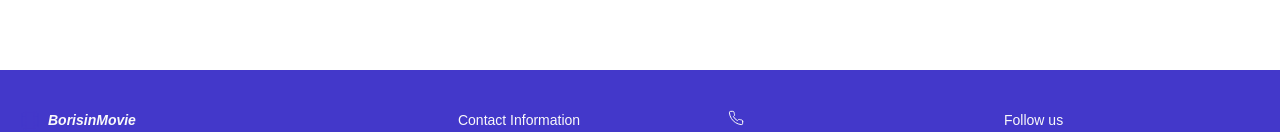
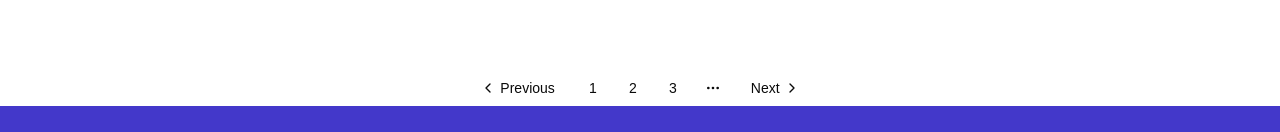
Before and after one commit to borisinparis/movieApp, a Next.js app: page /detail/1 in a window 1280 px wide. Shown: the part 913-1045 px from the top of the page. Built offline with nearby package versions, Linux system fonts and the light colour scheme; no server answers.

Commit message:
page shiljih

```diff
--- a/package.json
+++ b/package.json
@@ -14,6 +14,7 @@
     "@radix-ui/react-navigation-menu": "^1.2.4",
     "@radix-ui/react-select": "^2.1.5",
     "@radix-ui/react-slot": "^1.1.1",
+    "@types/react-router-dom": "^5.3.3",
     "class-variance-authority": "^0.7.1",
     "clsx": "^2.1.1",
     "embla-carousel-react": "^8.5.2",
--- a/src/app/category/[categoryName]/page.tsx
+++ b/src/app/category/[categoryName]/page.tsx
@@ -4,6 +4,18 @@ import Header from "@/components/Header"
 import Footer from "@/components/Footer"
 import Star from "@/app/icons/Star"
 import { useParams } from "next/navigation";
+import { useSearchParams,useRouter } from "next/navigation"
+import Link from "next/link"
+import { useCallback } from "react"
+import {
+    Pagination,
+    PaginationContent,
+    PaginationEllipsis,
+    PaginationItem,
+    PaginationLink,
+    PaginationNext,
+    PaginationPrevious,
+} from "@/components/ui/pagination"
 
 type Movie = {
     id: string,
@@ -13,15 +25,50 @@ type Movie = {
     original_title: string
 }
 
-
 const movieApiKey = "877ff59e9c1c2cdcec5fb423b387b410"
 
 const ExampleComponent = () => {
 
     const [selectedMovie, setSelectedMovie] = useState<Movie[]>([])
-    const [categoryId, setCategoryId] = useState([])
+    const [page,setPage] = useState(1)
 
 
+
+    // const searchParams = useSearchParams()
+    // const page = searchParams.get('page') || "1"
+
+      const searchParams = useSearchParams(); // Read-only search params
+      const router = useRouter();
+
+    // console.log('all page', page)
+
+      const createQueryString = useCallback(
+
+        (name: string, value: string) => {
+          const params = new URLSearchParams(searchParams.toString());
+          params.set(name, value.toString());
+          return params.toString();
+        },
+        [searchParams]
+      );
+
+      const handlePageChange = (direction: "next" | "prev") => {
+        // Get current page from URL, default to 1
+        // let currentPage = Number(searchParams.get("page")) || 1;
+
+        // Increase or decrease page number based on direction
+        // let newPage = direction === "next" ? currentPage + 1 : Math.max(1, currentPage - 1);
+
+        // Update the URL
+        // const newQueryString = createQueryString("page", `${newPage}`);
+        // router.push(`?${newQueryString}`);
+        // console.log(typeof(newPage));
+        // setCategoryId(newPage)
+        let newPage = direction === "next" ? page + 1 : Math.max(1, page - 1);
+
+        setPage(newPage)
+
+      };
 
 
     const params = useParams<{ categoryName: string }>();
@@ -42,7 +89,7 @@ const ExampleComponent = () => {
         const fetchMovies = async (categoryId: string) => {
             try {
                 const popularResponse = await fetch(
-                    `https://api.themoviedb.org/3/movie/${categoryId}?api_key=${movieApiKey}`
+                    `https://api.themoviedb.org/3/movie/${categoryId}?api_key=${movieApiKey}&page=${page}`
                 );
                 const popularData = await popularResponse.json();
                 setSelectedMovie(popularData.results)
@@ -56,7 +103,7 @@ const ExampleComponent = () => {
         };
         fetchMovies(params.categoryName);
 
-    }, [params.categoryName])
+    }, [params.categoryName,page])
 
     return (
         <>
@@ -64,7 +111,7 @@ const ExampleComponent = () => {
             <div className="flex flex-wrap gap-5 lg:gap-8">
                 {selectedMovie.map((movie, idx) => (
                     <div key={idx}>
-                        <a className="group w-[157.5px] overflow-hidden rounded-lg bg-secondary space-y-1 lg:w-[230px]">
+                        <Link href={`/detail/${movie?.id}`} className="group w-[157.5px] overflow-hidden rounded-lg bg-secondary space-y-1 lg:w-[230px]">
                             <div className="overflow-hidden relative w-[157.5px] h-[234px] lg:w-[230px] lg:h-[340px]">
                                 <span className="box-sizing:border-box;display:block;overflow:hidden;width:initial;height:initial;background:none;opacity:1;border:0;margin:0;padding:0;position:absolute;top:0;left:0;bottom:0;right:0">
                                     <img src={`https://image.tmdb.org/t/p/w500${movie?.poster_path}`} alt="" />
@@ -87,11 +134,39 @@ const ExampleComponent = () => {
                                 <h4 className="h-14 overflow-hidden text-ellipsis line-clamp-2 text-lg text-foreground">{movie?.original_title}</h4>
 
                             </div>
-                        </a>
+                        </Link>
                     </div>
 
                 ))}
             </div>
+
+
+            <div>
+                <Pagination>
+                    <PaginationContent>
+                        <PaginationItem>
+                            <PaginationPrevious onClick={() => handlePageChange("prev")} />
+                        </PaginationItem>
+                        {/* <PaginationItem>
+                            <PaginationLink>{ }</PaginationLink>
+                        </PaginationItem> */}
+                        <PaginationItem>
+                            <PaginationLink>{page}</PaginationLink>
+                        </PaginationItem>
+                        <PaginationItem>
+                            <PaginationLink >{page+1}</PaginationLink>
+                        </PaginationItem>
+                        <PaginationItem>
+                            <PaginationEllipsis />
+                        </PaginationItem>
+                        <PaginationItem>
+                            <PaginationNext onClick={() => handlePageChange("next")} />
+                        </PaginationItem>
+                    </PaginationContent>
+                </Pagination>
+
+            </div>
+
             <Footer />
         </>
     )
--- a/src/app/category/[categoryName]/similar/page.tsx
+++ b/src/app/category/[categoryName]/similar/page.tsx
@@ -0,0 +1,8 @@
+"use client"
+export const ExampleComponent = () => {
+    return(
+        <>
+        <div>fasffasfasfasfa</div>
+        </>
+    )
+}
--- a/src/app/detail/[id]/page.tsx
+++ b/src/app/detail/[id]/page.tsx
@@ -2,6 +2,7 @@
 
 import Header from "@/components/Header";
 import Footer from "@/components/Footer"
+import { useSearchParams } from "next/navigation";
 import { useParams } from "next/navigation";
 import React, { useEffect, useState } from "react";
 import Star from "@/app/icons/Star"
@@ -17,10 +18,22 @@ import {
   DialogTitle,
   DialogTrigger,
 } from "@/components/ui/dialog"
+import {
+  Pagination,
+  PaginationContent,
+  PaginationEllipsis,
+  PaginationItem,
+  PaginationLink,
+  PaginationNext,
+  PaginationPrevious,
+} from "@/components/ui/pagination"
+
+
+
 
 type trailerSelected = {
   site: string
-  id:string
+  id: string
   key: string
 }
 type posterSelected = {
@@ -37,7 +50,7 @@ type similarSelected = {
   poster_path: string
   vote_average: number
   original_title: string
-  id:string
+  id: string
 
 }
 type creditSelected = {
@@ -49,15 +62,16 @@ type genresSelected = {
 const movieApiKey = "877ff59e9c1c2cdcec5fb423b387b410";
 
 const ExampleComponent = () => {
-  const [trailerValue, setTrailerValue] = useState<trailerSelected>({} as trailerSelected )
+  const [trailerValue, setTrailerValue] = useState<trailerSelected>({} as trailerSelected)
   const [posterValue, setIdPosterValue] = useState<posterSelected>({} as posterSelected)
   const [similarValue, setSimilarValue] = useState<similarSelected[]>([])
   const [creditValue, setCreditValue] = useState<creditSelected[]>([])
   const [genresValue, setGenresValue] = useState<genresSelected[]>([])
   const [filterValueSimilar, setFilterValueSimilar] = useState([])
+  const searchParams = useSearchParams()
+  const page = searchParams.get('page') || "1"
 
-
-
+  console.log('page', page)
 
 
   const params = useParams<{ id: string }>();
@@ -96,8 +110,6 @@ const ExampleComponent = () => {
         console.log(posterData, "poster DAta");
         setIdPosterValue(posterData)
         setGenresValue(posterData.genres)
-
-
 
 
 
@@ -237,14 +249,41 @@ const ExampleComponent = () => {
               </div>
             ))}
 
+
           </div>
         </div>
       </section>
 
+      <div>
+        <Pagination>
+          <PaginationContent>
+            <PaginationItem>
+              <PaginationPrevious />
+            </PaginationItem>
+            <PaginationItem>
+              <PaginationLink >1</PaginationLink>
+            </PaginationItem>
+            <PaginationItem>
+              <PaginationLink >2</PaginationLink>
+            </PaginationItem>
+            <PaginationItem>
+              <PaginationLink >3</PaginationLink>
+            </PaginationItem>
+            <PaginationItem>
+              <PaginationEllipsis />
+            </PaginationItem>
+            <PaginationItem>
+              <PaginationNext />
+            </PaginationItem>
+          </PaginationContent>
+        </Pagination>
+
+      </div>
 
       <Footer />
     </>
   );
 };
 
+// href={`/category/${movieId}/similar`}
 export default ExampleComponent;
--- /dev/null
+++ b/src/app/genres/page.tsx
@@ -0,0 +1,13 @@
+'use client'
+import Header  from "@/components/Header"
+import Footer from "@/components/Footer"
+const ExampleComponent = () => {
+
+    return(
+        <>
+        <Header />
+        <Footer />
+        </>
+    )
+}
+export default ExampleComponent
--- /dev/null
+++ b/src/components/ui/pagination.tsx
@@ -0,0 +1,117 @@
+import * as React from "react"
+import { ChevronLeft, ChevronRight, MoreHorizontal } from "lucide-react"
+
+import { cn } from "@/lib/utils"
+import { ButtonProps, buttonVariants } from "@/components/ui/button"
+
+const Pagination = ({ className, ...props }: React.ComponentProps<"nav">) => (
+  <nav
+    role="navigation"
+    aria-label="pagination"
+    className={cn("mx-auto flex w-full justify-center", className)}
+    {...props}
+  />
+)
+Pagination.displayName = "Pagination"
+
+const PaginationContent = React.forwardRef<
+  HTMLUListElement,
+  React.ComponentProps<"ul">
+>(({ className, ...props }, ref) => (
+  <ul
+    ref={ref}
+    className={cn("flex flex-row items-center gap-1", className)}
+    {...props}
+  />
+))
+PaginationContent.displayName = "PaginationContent"
+
+const PaginationItem = React.forwardRef<
+  HTMLLIElement,
+  React.ComponentProps<"li">
+>(({ className, ...props }, ref) => (
+  <li ref={ref} className={cn("", className)} {...props} />
+))
+PaginationItem.displayName = "PaginationItem"
+
+type PaginationLinkProps = {
+  isActive?: boolean
+} & Pick<ButtonProps, "size"> &
+  React.ComponentProps<"a">
+
+const PaginationLink = ({
+  className,
+  isActive,
+  size = "icon",
+  ...props
+}: PaginationLinkProps) => (
+  <a
+    aria-current={isActive ? "page" : undefined}
+    className={cn(
+      buttonVariants({
+        variant: isActive ? "outline" : "ghost",
+        size,
+      }),
+      className
+    )}
+    {...props}
+  />
+)
+PaginationLink.displayName = "PaginationLink"
+
+const PaginationPrevious = ({
+  className,
+  ...props
+}: React.ComponentProps<typeof PaginationLink>) => (
+  <PaginationLink
+    aria-label="Go to previous page"
+    size="default"
+    className={cn("gap-1 pl-2.5", className)}
+    {...props}
+  >
+    <ChevronLeft className="h-4 w-4" />
+    <span>Previous</span>
+  </PaginationLink>
+)
+PaginationPrevious.displayName = "PaginationPrevious"
+
+const PaginationNext = ({
+  className,
+  ...props
+}: React.ComponentProps<typeof PaginationLink>) => (
+  <PaginationLink
+    aria-label="Go to next page"
+    size="default"
+    className={cn("gap-1 pr-2.5", className)}
+    {...props}
+  >
+    <span>Next</span>
+    <ChevronRight className="h-4 w-4" />
+  </PaginationLink>
+)
+PaginationNext.displayName = "PaginationNext"
+
+const PaginationEllipsis = ({
+  className,
+  ...props
+}: React.ComponentProps<"span">) => (
+  <span
+    aria-hidden
+    className={cn("flex h-9 w-9 items-center justify-center", className)}
+    {...props}
+  >
+    <MoreHorizontal className="h-4 w-4" />
+    <span className="sr-only">More pages</span>
+  </span>
+)
+PaginationEllipsis.displayName = "PaginationEllipsis"
+
+export {
+  Pagination,
+  PaginationContent,
+  PaginationLink,
+  PaginationItem,
+  PaginationPrevious,
+  PaginationNext,
+  PaginationEllipsis,
+}
```
Also changed, not shown: src/components/Header.tsx (+8 -2 lines), 1 other file (tests, documents, lock files or other folders). Lines whose indentation alone changed are shown as unchanged.
